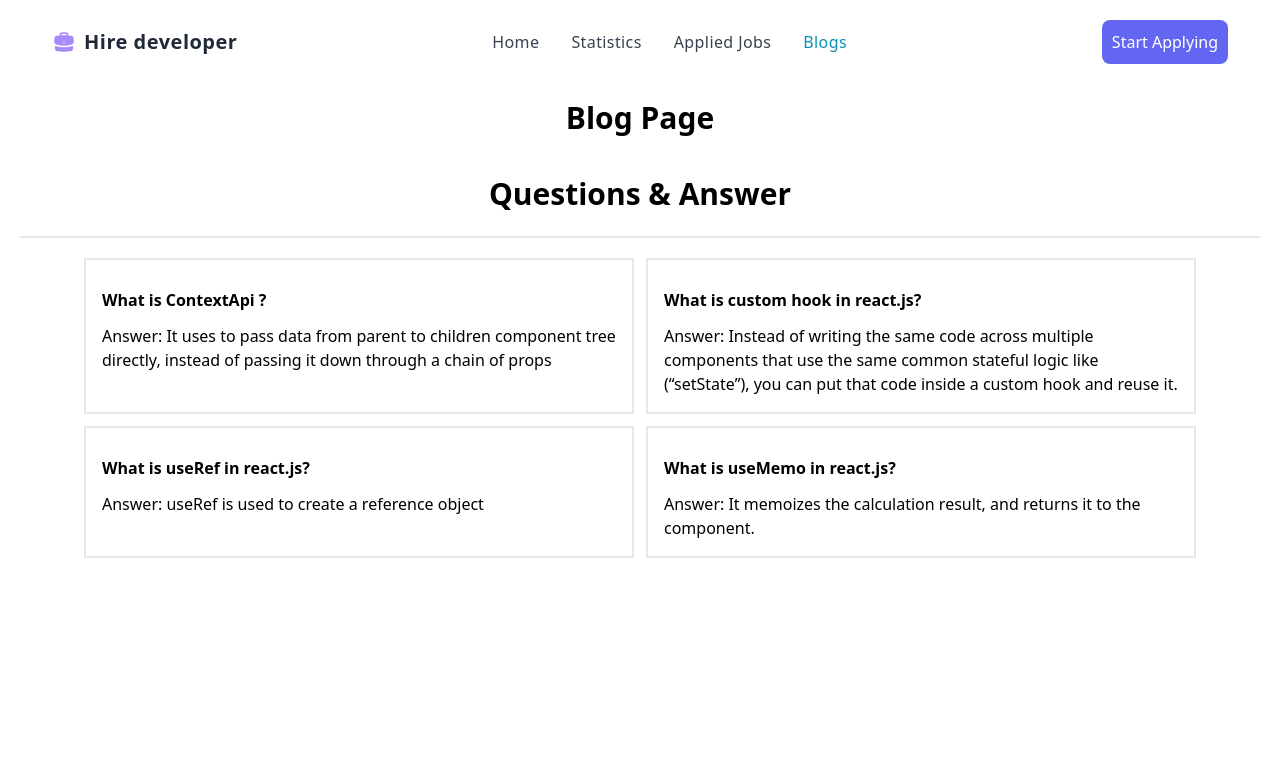
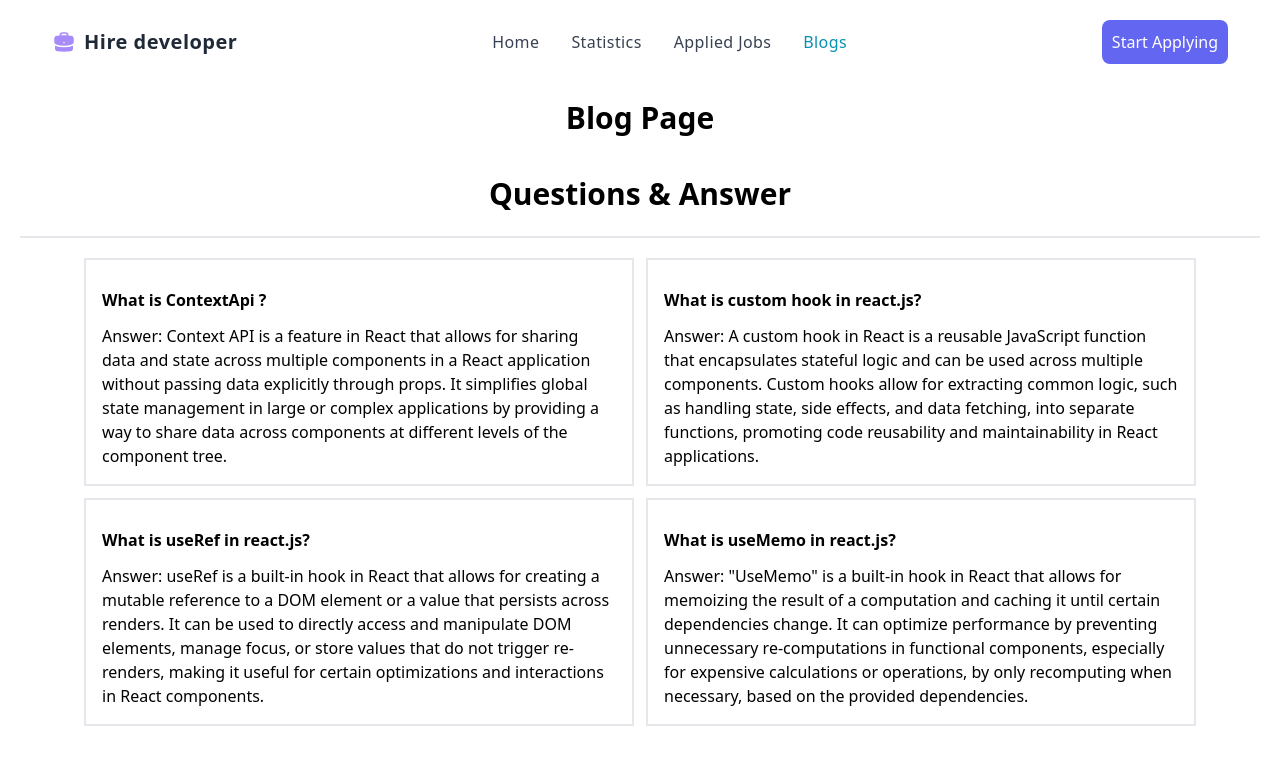
Before and after one commit to HridoyHoque/Career-Hub, a React (Vite) app: page /blogs in a window 1280 px wide. Shown: the top 764 px of the page. Built offline with nearby package versions, Linux system fonts and the light colour scheme.

Commit message:
Added Applied Jobs Section

```diff
--- a/src/components/AppliedJobs/AppliedJobs.jsx
+++ b/src/components/AppliedJobs/AppliedJobs.jsx
@@ -1,5 +1,6 @@
 import React, { useEffect, useState } from 'react';
 import { getShoppingCart } from '../../fakedb';
+import { Link } from 'react-router-dom';
 
 const AppliedJobs = () => {
     const [myData, setMydata] = useState([])
@@ -43,12 +44,18 @@ const AppliedJobs = () => {
                             <div className='border-2 p-2 border-blue-500 text-blue-500'>{data.type.fullTime}</div>
                         </div>
                         <div className='flex gap-3'>
-                            <div>{data.location}</div>
-                            <div>{data.salary}</div>
+                            <div>
+
+                                <img src="https://i.ibb.co/h7Ck8Tv/Frame-4.png" alt="" />
+                                {data.location}
+                            </div>
+                            <div>
+                                <img src="https://i.ibb.co/cvqFrgj/Frame.png" alt="" />
+                                {data.salary}</div>
                         </div>
                     </div>
                     <div>
-                        <button disabled className='px-4 py-3 rounded text-white bg-primary text-sm w-52 mt-4'>Apply Now</button>
+                        <button className="rounded-lg p-2.5 text-white bg-indigo-500  hover:bg-violet-600">View Details</button>
                     </div>
                 </div>
             </div>
--- a/src/components/Blog/Blog.jsx
+++ b/src/components/Blog/Blog.jsx
@@ -10,19 +10,19 @@ const Blog = () => {
             <div className='p-5 grid grid-cols-1 md:grid-cols-2 gap-3 lg:px-16'>
                 <div className='border-2 p-4'>
                     <h3 className='text-1xl font-semibold py-3'>What is ContextApi ?</h3>
-                    <p>Answer: It uses to pass data from parent to children component tree directly, instead of passing it down through a chain of props</p>
+                    <p>Answer: Context API is a feature in React that allows for sharing data and state across multiple components in a React application without passing data explicitly through props. It simplifies global state management in large or complex applications by providing a way to share data across components at different levels of the component tree.</p>
                 </div>
                 <div className='border-2 p-4'>
                     <h3 className='text-1xl font-semibold py-3'>What is custom hook in react.js?</h3>
-                    <p>Answer: Instead of writing the same code across multiple components that use the same common stateful logic like (“setState”), you can put that code inside a custom hook and reuse it.</p>
+                    <p>Answer: A custom hook in React is a reusable JavaScript function that encapsulates stateful logic and can be used across multiple components. Custom hooks allow for extracting common logic, such as handling state, side effects, and data fetching, into separate functions, promoting code reusability and maintainability in React applications.</p>
                 </div>
                 <div className='border-2 p-4'>
                     <h3 className='text-1xl font-semibold py-3'>What is useRef in react.js?</h3>
-                    <p>Answer: useRef is used to create a reference object</p>
+                    <p>Answer: useRef is a built-in hook in React that allows for creating a mutable reference to a DOM element or a value that persists across renders. It can be used to directly access and manipulate DOM elements, manage focus, or store values that do not trigger re-renders, making it useful for certain optimizations and interactions in React components.</p>
                 </div>
                 <div className='border-2 p-4'>
                     <h3 className='text-1xl font-semibold py-3'>What is useMemo in react.js?</h3>
-                    <p>Answer: It memoizes the calculation result, and returns it to the component.</p>
+                    <p>Answer: "UseMemo" is a built-in hook in React that allows for memoizing the result of a computation and caching it until certain dependencies change. It can optimize performance by preventing unnecessary re-computations in functional components, especially for expensive calculations or operations, by only recomputing when necessary, based on the provided dependencies.</p>
                 </div>
             </div>
         </div>
--- a/src/components/FeaturedJobsCard/FeaturedJobsCard.jsx
+++ b/src/components/FeaturedJobsCard/FeaturedJobsCard.jsx
@@ -1,6 +1,4 @@
 import React from 'react';
-import locationIcon from '../../assets/Icons/Location Icon.png';
-import DollarIcon from '../../assets/Icons/Frame.png';
 import { Link } from 'react-router-dom';
 const FeaturedJobsCard = ({ featurejob }) => {
     const {id, title, image, company, type, salary, location } = featurejob;
@@ -21,11 +19,11 @@ const FeaturedJobsCard = ({ featurejob }) => {
                 </div>
                 <div className='py-2 flex gap-3'>
                     <div className='flex gap-1'>
-                        <img src={locationIcon} alt="" />
+                        <img src="https://i.ibb.co/h7Ck8Tv/Frame-4.png" alt="" />
                         {location}
                     </div>
                     <div className='flex gap-1'>
-                        <img src={DollarIcon} alt="" />
+                        <img src="https://i.ibb.co/cvqFrgj/Frame.png" alt="" />
                         Salary: {salary}
                     </div>
                 </div>
--- a/src/components/Jobdetails/Jobdetails.css
+++ /dev/null
@@ -1,6 +0,0 @@
-.btn-apply-now {
-    width: 425px;
-    height: 65px;
-    background-color: aqua;
-
-}
--- a/src/components/Jobdetails/Jobdetails.jsx
+++ b/src/components/Jobdetails/Jobdetails.jsx
@@ -3,7 +3,6 @@ import { useParams } from 'react-router-dom';
 import { addToDb } from '../../fakedb';
 import { ToastContainer, toast } from 'react-toastify';
 import 'react-toastify/dist/ReactToastify.css';
-import './Jobdetails.css'
 
 const Jobdetails = () => {
     const { id } = useParams();
```
